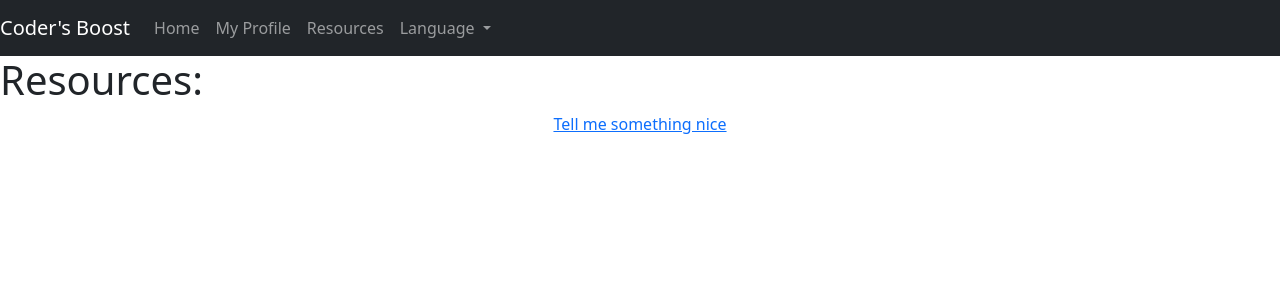
After one commit to JLOtten/Project, a Flask app: page /resources in a window 1280 px wide. The commit adds this page. Shown: the top 300 px of the page. Run offline with Flask 3, Linux system fonts and the light colour scheme; parts of the project's set-up code (start-up, migrations or seed data) failed here and were passed over; some libraries are stand-ins or nearby versions.

Commit message:
Adding navbar, profile and resources pages

```diff
--- a/server.py
+++ b/app.py
@@ -1,11 +1,11 @@
 """Server for Coder's Boost app"""
 
 from flask import (Flask, render_template, request, flash, session, redirect, jsonify, url_for)
-from crud import save_encouragement_seen, get_next_encouragement
-from model import Encouragement, connect_to_db, db, login_manager
+from crud import save_encouragement_seen, get_next_encouragement, save_user_encouragement
+from model import Encouragement, connect_to_db, db, login_manager, UserEncouragement
 from flask_dance.contrib.github import github
 from flask_login import logout_user, login_required, current_user
-from  sqlalchemy.sql.expression import func
+from sqlalchemy.sql.expression import func
 from oauth import github_blueprint
 
 from jinja2 import StrictUndefined
@@ -28,11 +28,31 @@ with app.app_context():
     db.create_all()
 
 @app.route("/profile")
-def user_profile():
-    """User profile page that displays personaliazed welcome, language
+def profile():
+    """View function for user profile page that displays personaliazed welcome, language
     preference and favorited encouragements by user."""
 
-@app.route("/github")
+     #show favorited encouragements by user
+    user_encouragements = UserEncouragement.query.filter(UserEncouragement.user_id==current_user.id, UserEncouragement.favorited_at != None).all()
+    #seats = Seat.query.filter(Seat.invite != None).all()
+    #if not logged in flash message that user must be logged in
+    #TODO:
+
+    #make a share button
+
+    return render_template("profile.html", user_encouragements=user_encouragements)
+
+@app.route("/user-encouragement", methods=["POST"]) #hidden route that grabs what I need to save fav_encouragements to profile page
+def user_encouragement():
+    """Gets user_id and encouragement_id and saves it."""
+
+    user_id = int(request.form.get("user_id"))
+    encouragement_id = int(request.form.get("encouragement_id"))
+    save_user_encouragement(user_id, encouragement_id)
+
+    return redirect(url_for("homepage"))
+
+@app.route("/github") #Github OAuth route
 def login():
     if not github.authorized:
         return redirect(url_for("github.login"))
@@ -40,7 +60,7 @@ def login():
 
     return f"You are @{res.json()['login']} on GitHub"
 
-@app.route("/logout")
+@app.route("/logout") #Github OAuth route
 @login_required
 def logout():
     logout_user()
@@ -50,7 +70,7 @@ def logout():
 
 @app.route("/")
 def homepage():
-    """Home"""
+    """View function for homepage."""
     #grab a random encouragement
     encouragement = Encouragement.query.order_by(func.random()).first()
     #if the user is logged in, save that they've seen the encouragement
@@ -62,7 +82,11 @@ def homepage():
     #call crud function: save_encouragment_seen()
     return render_template("homepage.html", encouragement=encouragement)
 
+@app.route("/resources")
+def resources():
+    """View function for resources page."""
 
+    return render_template("resources.html")
 
 if __name__ == "__main__":
     app.run(host="0.0.0.0", debug=True)
--- a/model.py
+++ b/model.py
@@ -32,6 +32,7 @@ class Encouragement(db.Model):
     language = db.Column(db.String,)
     created_at = db.Column(db.DateTime,)
 
+    user_encouragements = db.relationship("UserEncouragement", back_populates = "encouragement")
 
 class UserEncouragement(db.Model):
     """A middle table to connect Users and Compliments"""
@@ -46,6 +47,7 @@ class UserEncouragement(db.Model):
     last_viewed_at = db.Column(db.DateTime, nullable=True)
 
     user = db.relationship("User", back_populates = "encouragements")
+    encouragement = db.relationship("Encouragement", back_populates = "user_encouragements")
 
 class OAuth(OAuthConsumerMixin, db.Model):
     user_id = db.Column(db.Integer, db.ForeignKey(User.id))
@@ -68,7 +70,7 @@ def connect_to_db(flask_app, db_uri="postgresql:///coders_boost", echo=True):
     print("Connected to the db!")
 
 if __name__ == "__main__":
-    from server import app
+    from app import app
 
     # Call connect_to_db(app, echo=False) if your program output gets
     # too annoying; this will tell SQLAlchemy not to print out every
--- a/seed_database.py
+++ b/seed_database.py
@@ -12,7 +12,7 @@ os.system("dropdb coders_boost")
 os.system("createdb coders_boost")
 
 def seed_database():
-    from server import app
+    from app import app
     # Call connect_to_db(app, echo=False) if your program output gets
     # too annoying; this will tell SQLAlchemy not to print out every
     # query it executes.
--- a/templates/base.html
+++ b/templates/base.html
@@ -9,13 +9,16 @@
     <!-- CSS only -->
     <link href="https://cdn.jsdelivr.net/npm/bootstrap@5.2.2/dist/css/bootstrap.min.css" rel="stylesheet" integrity="sha384-Zenh87qX5JnK2Jl0vWa8Ck2rdkQ2Bzep5IDxbcnCeuOxjzrPF/et3URy9Bv1WTRi" crossorigin="anonymous">
     <link rel="shortcut icon" href="{{ url_for('static', filename='favicon.ico') }}">
+    <link rel="stylesheet" href="https://cdnjs.cloudflare.com/ajax/libs/font-awesome/4.7.0/css/font-awesome.min.css">
 
     {% block head %}{% endblock %}
   </head>
   <body>
-
+    {% include 'navbar.html' %}
     {% block body %}{% endblock %}
 
     <!-- JavaScript Bundle with Popper -->
     <script src="https://cdn.jsdelivr.net/npm/bootstrap@5.2.2/dist/js/bootstrap.bundle.min.js" integrity="sha384-OERcA2EqjJCMA+/3y+gxIOqMEjwtxJY7qPCqsdltbNJuaOe923+mo//f6V8Qbsw3" crossorigin="anonymous"></script>
+    <script src="https://code.jquery.com/jquery-3.2.1.slim.min.js" integrity="sha384-KJ3o2DKtIkvYIK3UENzmM7KCkRr/rE9/Qpg6aAZGJwFDMVNA/GpGFF93hXpG5KkN" crossorigin="anonymous"></script>
+    <script src="https://cdn.jsdelivr.net/npm/popper.js@1.12.9/dist/umd/popper.min.js" integrity="sha384-ApNbgh9B+Y1QKtv3Rn7W3mgPxhU9K/ScQsAP7hUibX39j7fakFPskvXusvfa0b4Q" crossorigin="anonymous"></script>
   </body>
--- /dev/null
+++ b/templates/navbar.html
@@ -0,0 +1,29 @@
+<nav class="navbar navbar-expand-lg navbar-dark bg-dark">
+    <a class="navbar-brand" href="#">Coder's Boost</a>
+    <button class="navbar-toggler" type="button" data-toggle="collapse" data-target="#navbarSupportedContent" aria-controls="navbarSupportedContent" aria-expanded="false" aria-label="Toggle navigation">
+      <span class="navbar-toggler-icon"></span>
+    </button>
+
+    <div class="collapse navbar-collapse" id="navbarSupportedContent">
+      <ul class="navbar-nav mr-auto">
+        <li class="nav-item active">
+          <a class="nav-link" href="{{ url_for('homepage') }}">Home <span class="sr-only">(current)</span></a>
+        </li>
+        <li class="nav-item">
+          <a class="nav-link" href="{{ url_for('profile') }}">My Profile</a>
+        </li>
+        <li class="nav-item">
+            <a class="nav-link" href="{{ url_for('resources') }}">Resources</a>
+          </li>
+        <li class="nav-item dropdown">
+          <a class="nav-link dropdown-toggle" href="#" id="navbarDropdown" role="button" data-toggle="dropdown" aria-haspopup="true" aria-expanded="false">
+            Language
+          </a>
+          <div class="dropdown-menu" aria-labelledby="navbarDropdown">
+            <a class="dropdown-item" href="#">English</a>
+            <a class="dropdown-item" href="#">Español</a>
+          </div>
+        </li>
+      </ul>
+    </div>
+  </nav>
--- /dev/null
+++ b/templates/resources.html
@@ -0,0 +1,17 @@
+{% extends 'base.html' %}
+
+{% block title %} Coder's Boost {% endblock %}
+
+{% block body %}
+
+  <h1>Resources:</h1>
+
+<div style="text-align:center;">
+  <a href="https://tellmesomethingnice.com/">Tell me something nice</a>
+</div>
+
+<div style="text-align:center;">
+
+</div>
+
+{% endblock %}
--- a/test_server.py
+++ b/test_server.py
@@ -1,7 +1,7 @@
 """Test for coders boost app."""
 
 import unittest
-import server
+import app
 
 
 class ServerTests(unittest.TestCase):
@@ -10,8 +10,8 @@ class ServerTests(unittest.TestCase):
     def setUp(self):
         """Code to run before every test."""
 
-        self.client = server.app.test_client()
-        server.app.config['TESTING'] = True
+        self.client = app.app.test_client()
+        app.app.config['TESTING'] = True
 
     def test_homepage(self):
         """Can we reach the homepage?"""
```
Also changed, not shown: CRUD.py (+23 -9 lines), api.py (+31 -0 lines), requirements.txt (+12 -0 lines), templates/homepage.html (+16 -0 lines), templates/profile.html (added, +17 -0 lines).
